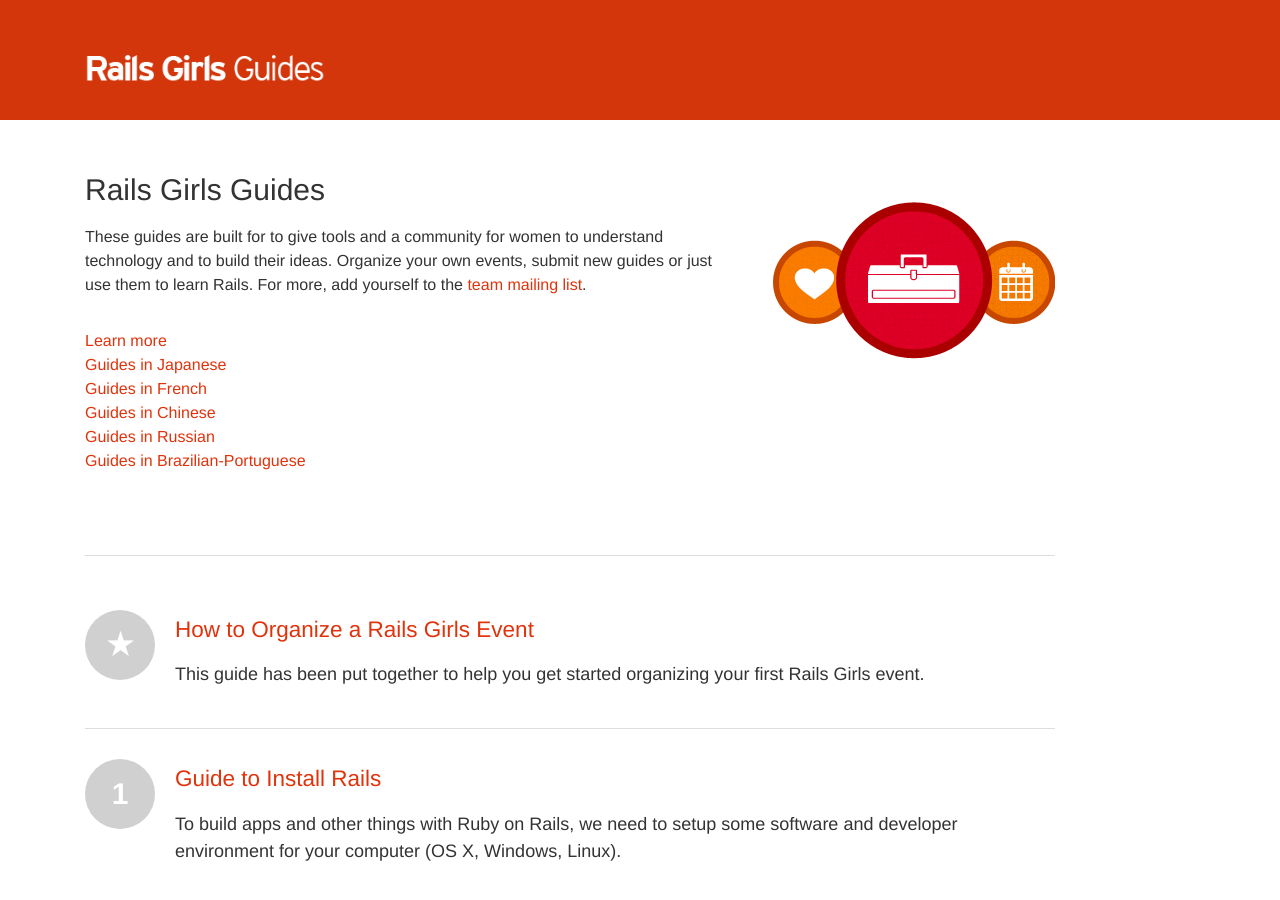
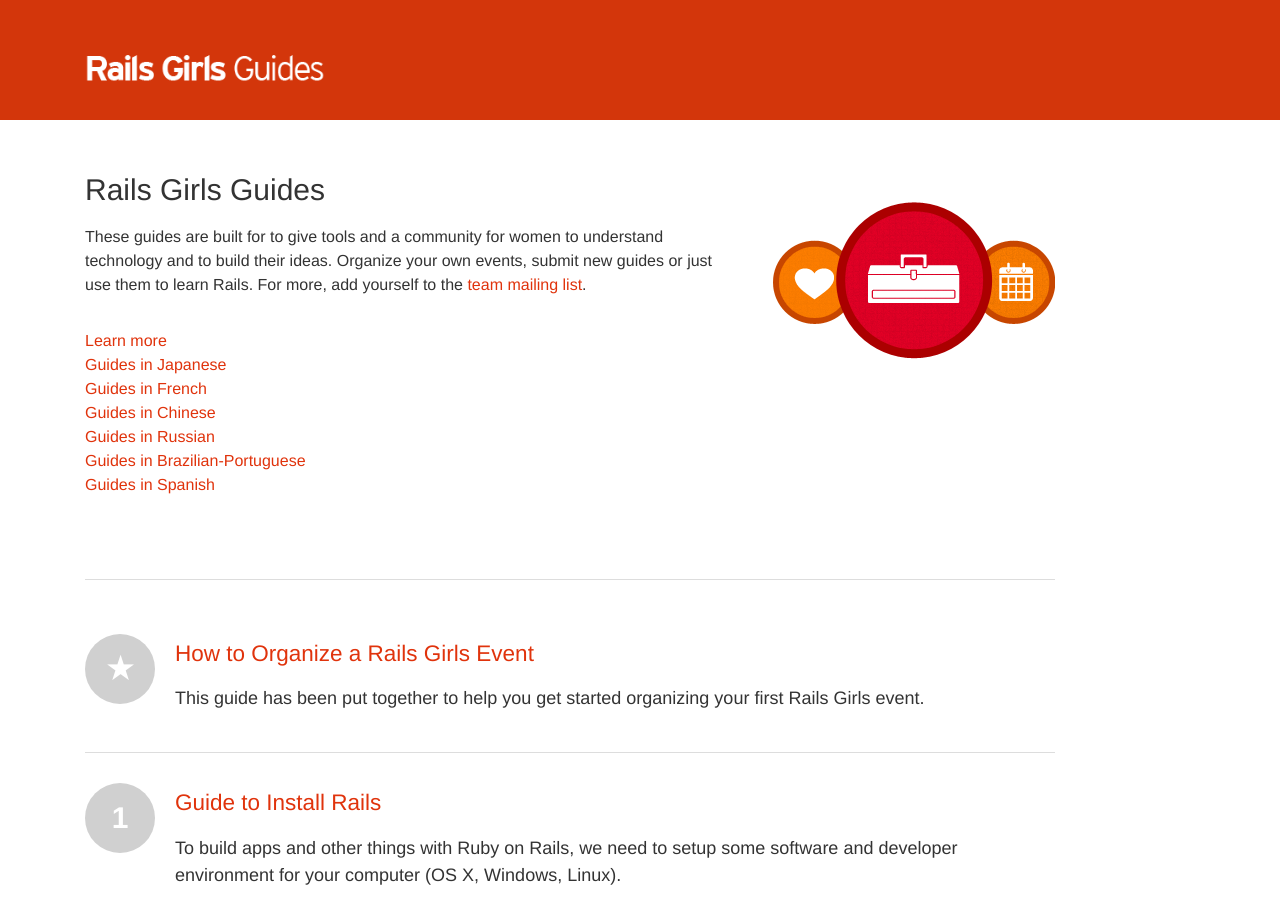
Before and after one commit to railsgirls/guides.railsgirls.com, a Jekyll site: the page built from index.html, in a window 1280 px wide and 900 px high. Built offline with Jekyll 4.4.1, drawn with Linux system fonts in a browser that asks for light colours; nearby versions of some CDN libraries; Markdown is read by kramdown in place of the engine named in the settings.

Commit message:
Added Spanish Guides

```diff
--- a/index.html
+++ b/index.html
@@ -12,6 +12,7 @@
      <a href="http://rgcn.github.com">Guides in Chinese</a><br/>
      <a href="http://rgua.github.com">Guides in Russian</a><br/>
      <a href="http://www.maujor.com/railsgirlsguide/">Guides in Brazilian-Portuguese</a><br/>
+     <a href="http://railsgirlslima.github.io/">Guides in Spanish</a><br/>
     </p>
 </div>
 
```
